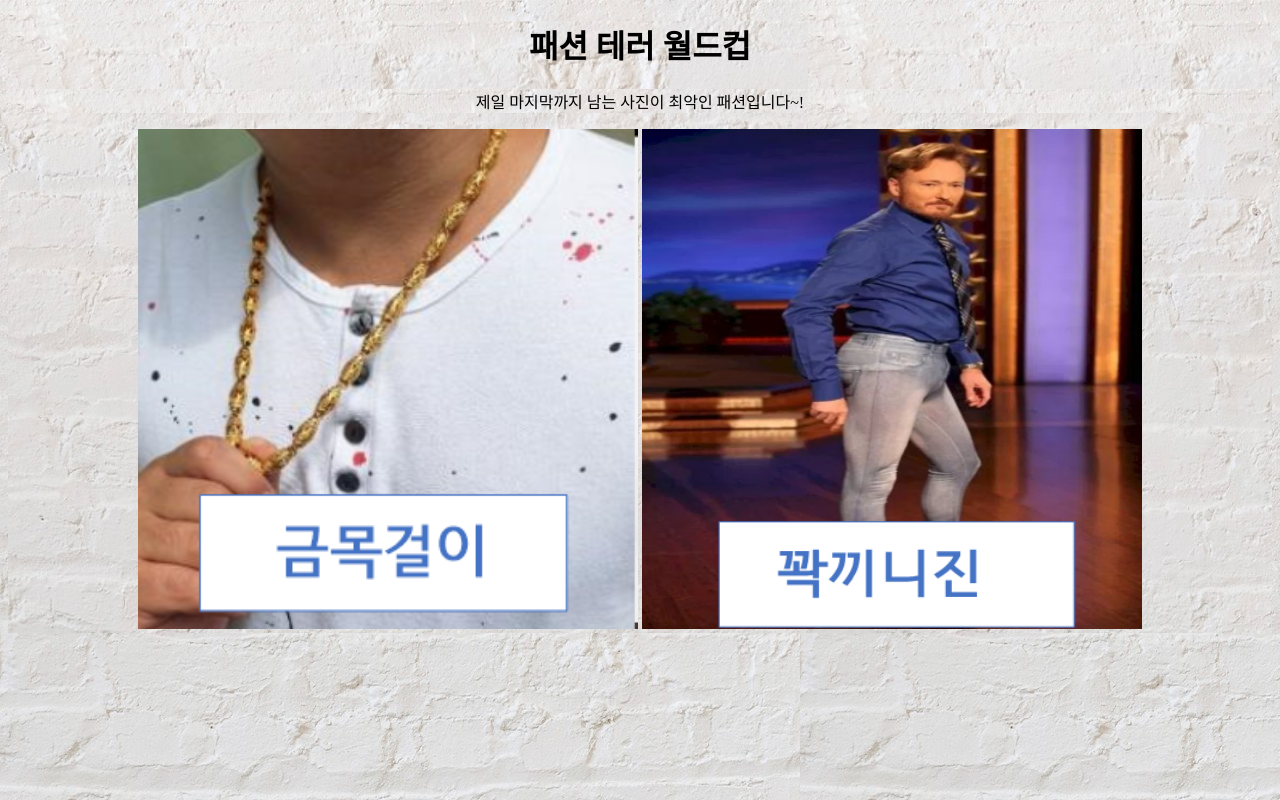
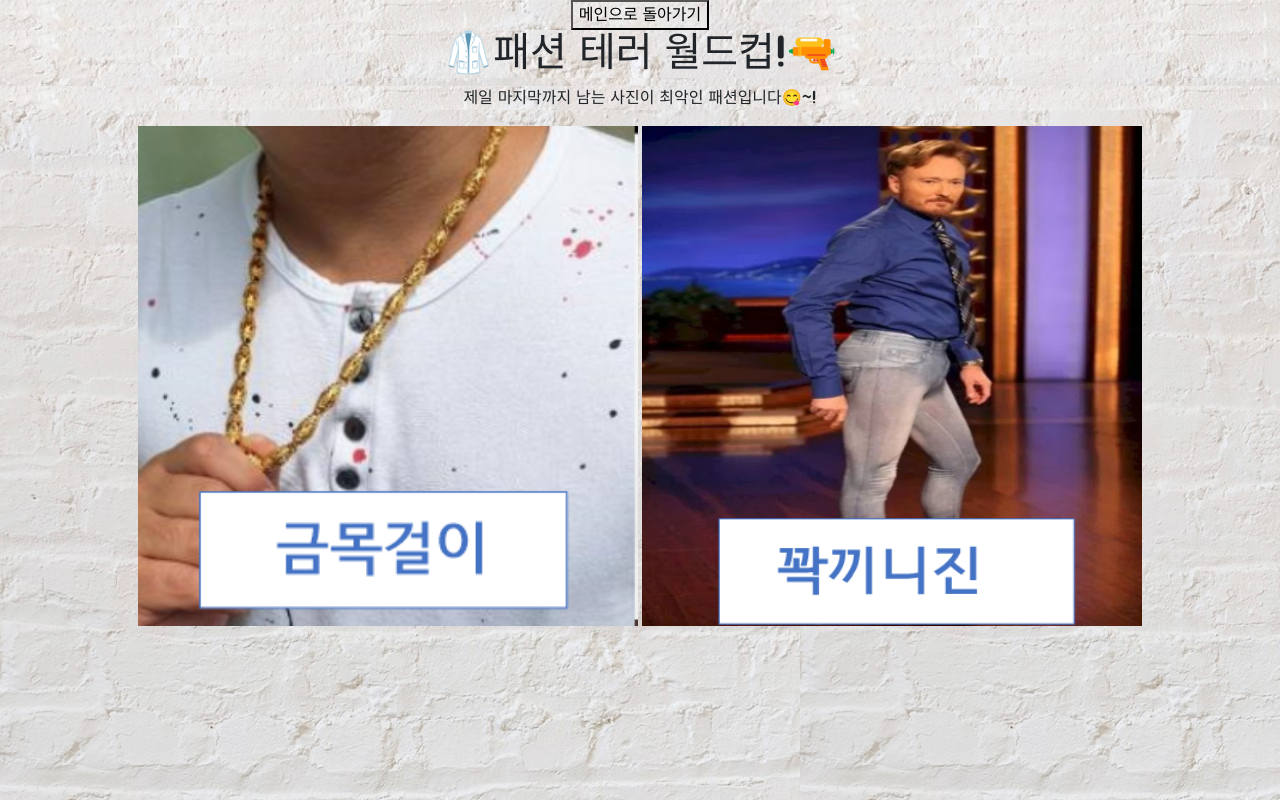
Before and after one commit to iglu123/Fashion-Classification-CNN-Model, a Flask app: page /wc in a window 1280 px wide. Run offline with Flask 2, Linux system fonts and the light colour scheme.

Commit message:
추가 업데이트

```diff
--- /dev/null
+++ b/static/wc.css
@@ -0,0 +1,9 @@
+		img{
+			width: 500px;
+			height: 500px;
+		}
+
+		* {
+			background-image: url(../static/img1.jpg);
+			font-family: 'Jua', sans-serif;
+		}
--- a/templates/wc.html
+++ b/templates/wc.html
@@ -3,25 +3,21 @@
 <head>
 	<title>패션 테러 월드컵</title>
 	<meta charset="utf-8">
-	<style>
-		img{
-			width: 500px;
-			height: 500px;
-		}
-
-		* {
-			background-image: url(../static/img1.jpg);
-		}
-	</style>
+	<link href="{{ url_for('static', filename='wc.css')  }}" rel="stylesheet">
+	<link href="https://fonts.googleapis.com/css2?family=Jua&display=swap" rel="stylesheet">
+	<link href="https://cdn.jsdelivr.net/npm/bootstrap@5.2.1/dist/css/bootstrap.min.css" rel="stylesheet" integrity="sha384-iYQeCzEYFbKjA/T2uDLTpkwGzCiq6soy8tYaI1GyVh/UjpbCx/TYkiZhlZB6+fzT" crossorigin="anonymous">
+	<link rel="icon" type="image/svg+xml" href=" {{ url_for('static', filename='water-solid.svg')  }} ">
 </head>
 <body>
+
 	<center>
-	<h1>패션 테러 월드컵</h1>
+		<button onclick="window.location.href='/'" type="button" >메인으로 돌아가기</button>
+	<h1>🥼패션 테러 월드컵!🔫</h1>
 	<p id="cal"></p>
 	<img id="image" onclick="change(0)">
 	<img id="images" onclick="change(1)">
 	<script>
-		text ="제일 마지막까지 남는 사진이 최악인 패션입니다~!";
+		text ="제일 마지막까지 남는 사진이 최악인 패션입니다😋~!";
 		var images=[];
 		var sImages = [];
 
```
